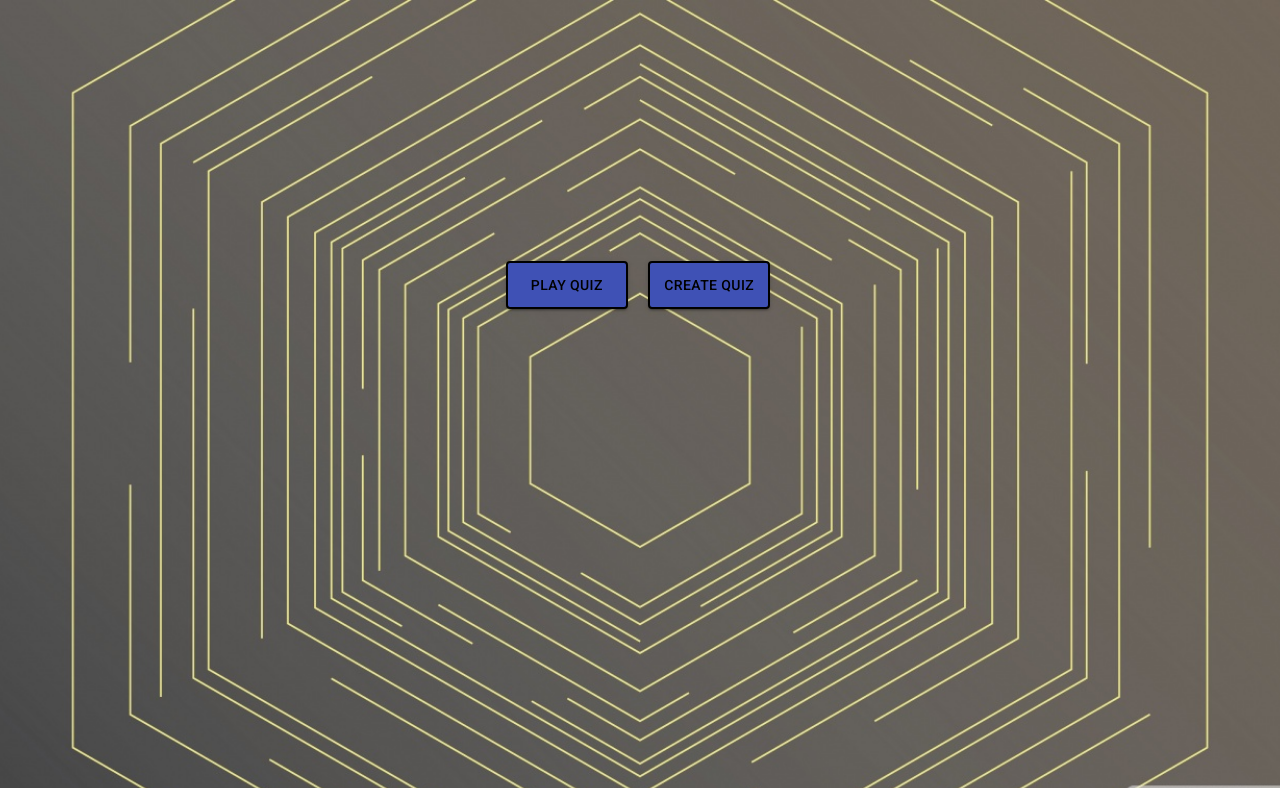
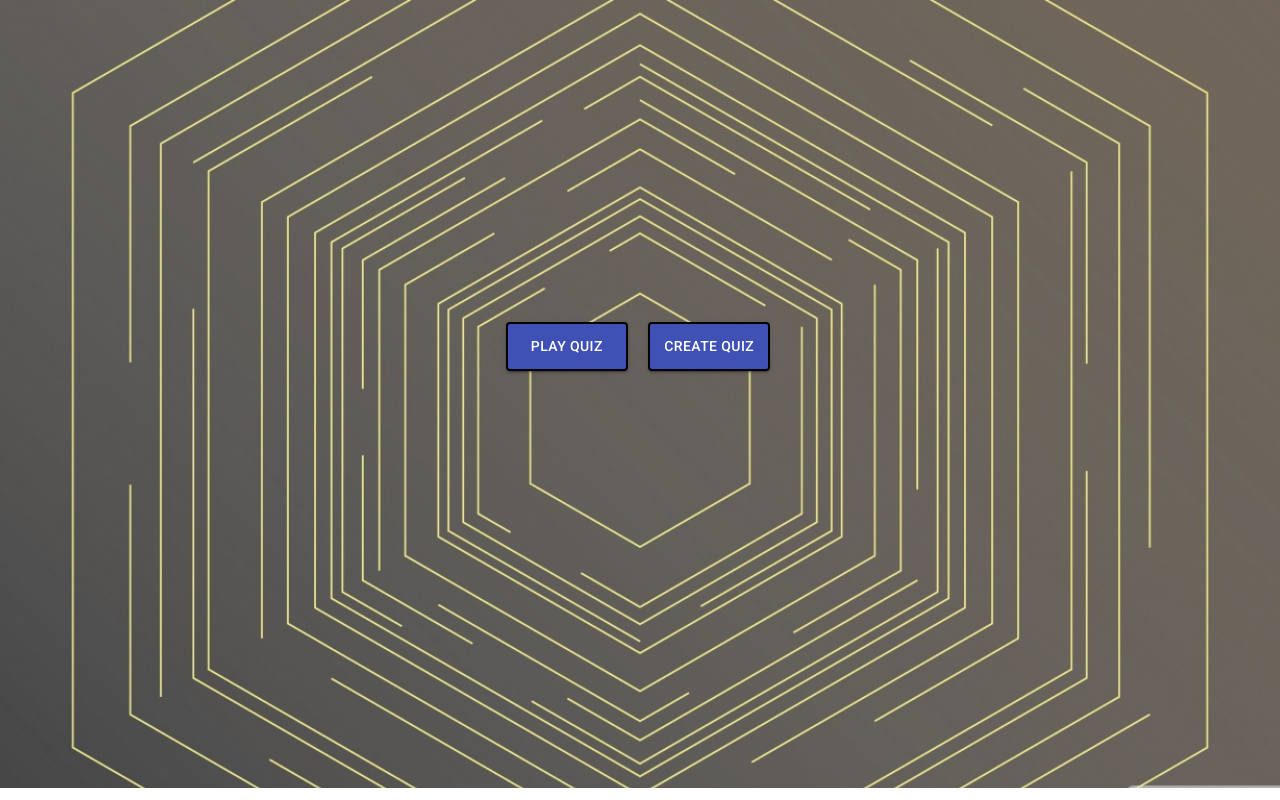
Before and after one commit to Tarun9293/Project-Titans, a React (Create React App) app: page / in a window 1280 px wide. Built offline with nearby package versions, Linux system fonts and the light colour scheme.

Commit message:
Styling Changes and Added Timer

```diff
--- a/src/components/General/General.js
+++ b/src/components/General/General.js
@@ -56,12 +56,12 @@ function General({fetchData,questions,ScoreA,ScoreB}) {
           ScoreA={ScoreA}
           ScoreB={ScoreB}
           setTimerStart={setTimerStart}
-          /> : <CircularProgress color="secondary"/>
+          /> : <CircularProgress style={{color:'white',padding:'50px'}}/>
           }
          </Paper>
           <Paper style={{backgroundColor: 'transparent',boxShadow: 'none',marginTop:'5%'}}>
             {!timerStart?
-          (<Button variant="contained" color="primary" className={classes.button}
+          (<Button variant="contained" color="primary" size="medium" className={classes.button}
           onClick={()=>{setTimerStart(true)}}
           >Start Timer</Button>):
 
--- a/src/components/Home/Home.js
+++ b/src/components/Home/Home.js
@@ -35,9 +35,9 @@ function Home() {
           alignItems="baseline"
         ><Paper className={classes.paper} style={{backgroundColor: 'transparent',boxShadow: 'none'}}>
           <Button className={classes.button} variant="contained" color="primary"
-            onClick={() => push(`/${'Play'}`)} style={{ color: 'black', opacity: '1' }}>Play Quiz</Button>
+            onClick={() => push(`/${'Play'}`)} style={{ color: 'white', opacity: '1' }}>Play Quiz</Button>
           <Button className={classes.button} variant="contained" color="primary"
-           onClick={() => push(`/${'text'}`)} style={{ color: 'black', opacity: '1' }}>Create Quiz</Button>
+           onClick={() => push(`/${'text'}`)} style={{ color: 'white', opacity: '1' }}>Create Quiz</Button>
            </Paper>
         </Grid>
       </Grid>
--- a/src/components/Home/Styles.js
+++ b/src/components/Home/Styles.js
@@ -14,9 +14,9 @@ import { makeStyles } from '@material-ui/core/styles';
       padding: '10px',
       marginBottom:'20px',
       marginLeft:'20px',
-      marginTop:'20%',
+      marginTop:'25%',
       position:'relative'   ,
-      border: '2px solid ',
+      border: '2px solid black',
       borderStyle: 'solid',
       width:'10%',
       whiteSpace: 'wrap',
--- a/src/components/Play/Play.js
+++ b/src/components/Play/Play.js
@@ -21,12 +21,12 @@ function Play() {
                         <Paper className={classes.paper} style={{backgroundColor: 'transparent',boxShadow: 'none'}}>
                         <Button variant="contained" color="primary"
                             className={classes.button}
-                            onClick={() => push(`/${'General'}`)} style={{ color: 'black', opacity: '1' }}>General</Button>
+                            onClick={() => push(`/${'General'}`)} style={{ color: 'white', opacity: '1' }}>General</Button>
 
                         <Button variant="contained" color="primary"
                             className={classes.button}
 
-          onClick={() => push(`/${'worldcup'}`)} style={{ color: 'black', opacity: '1' }}>WorldCup</Button>
+          onClick={() => push(`/${'worldcup'}`)} style={{ color: 'white', opacity: '1' }}>WorldCup</Button>
           </Paper>
   </Grid>
   </Grid>
--- a/src/components/Play/Styles.js
+++ b/src/components/Play/Styles.js
@@ -13,12 +13,13 @@ const useStyles = makeStyles((theme) => ({
     padding: theme.spacing(2),
   },
   button:{
+    whiteSpace: 'wrap',
     padding: '10px',
     marginBottom:'20px',
     marginLeft:'20px',
-    marginTop:'20%',
+    marginTop:'25%',
     position:'relative'   ,
-    border: '2px solid ',
+    border: '2px solid black',
     borderStyle: 'solid',
     width:'10%',
     whiteSpace: 'wrap',
```
